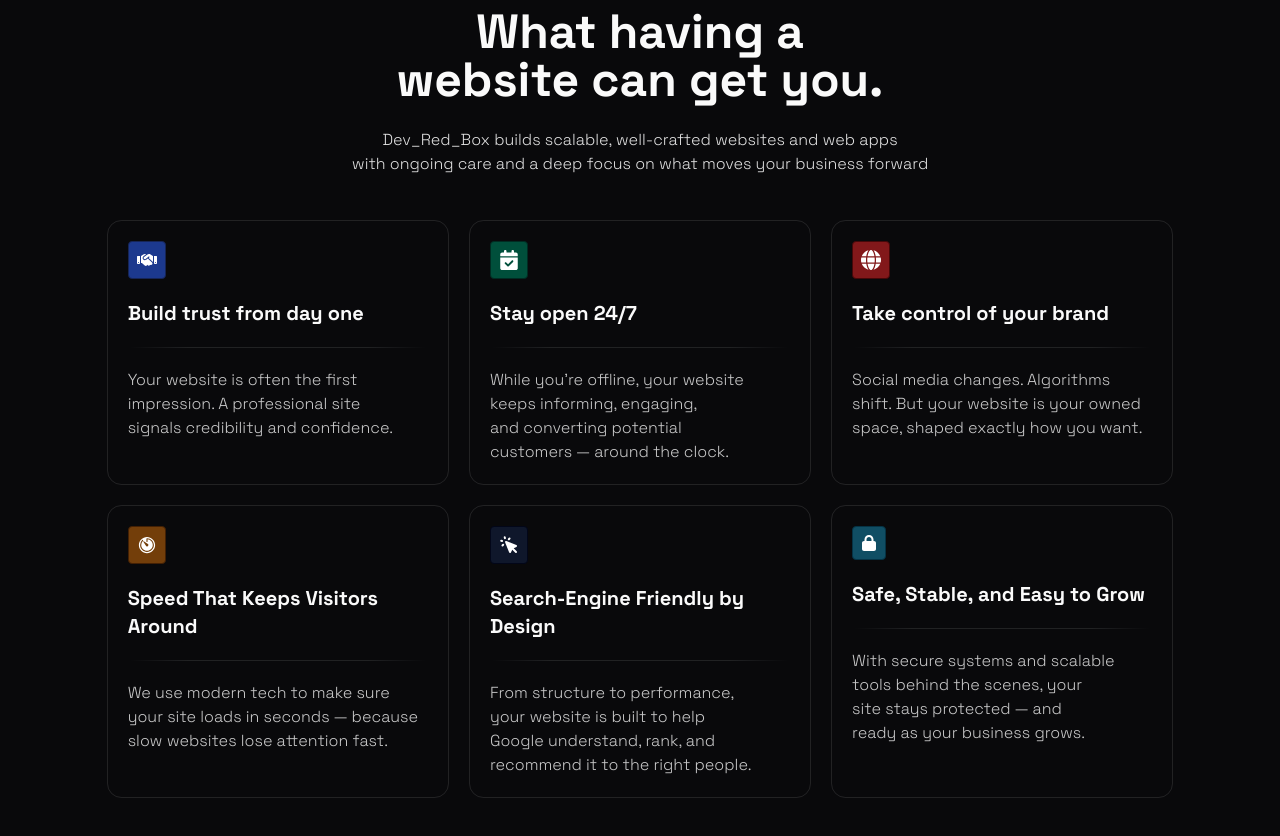
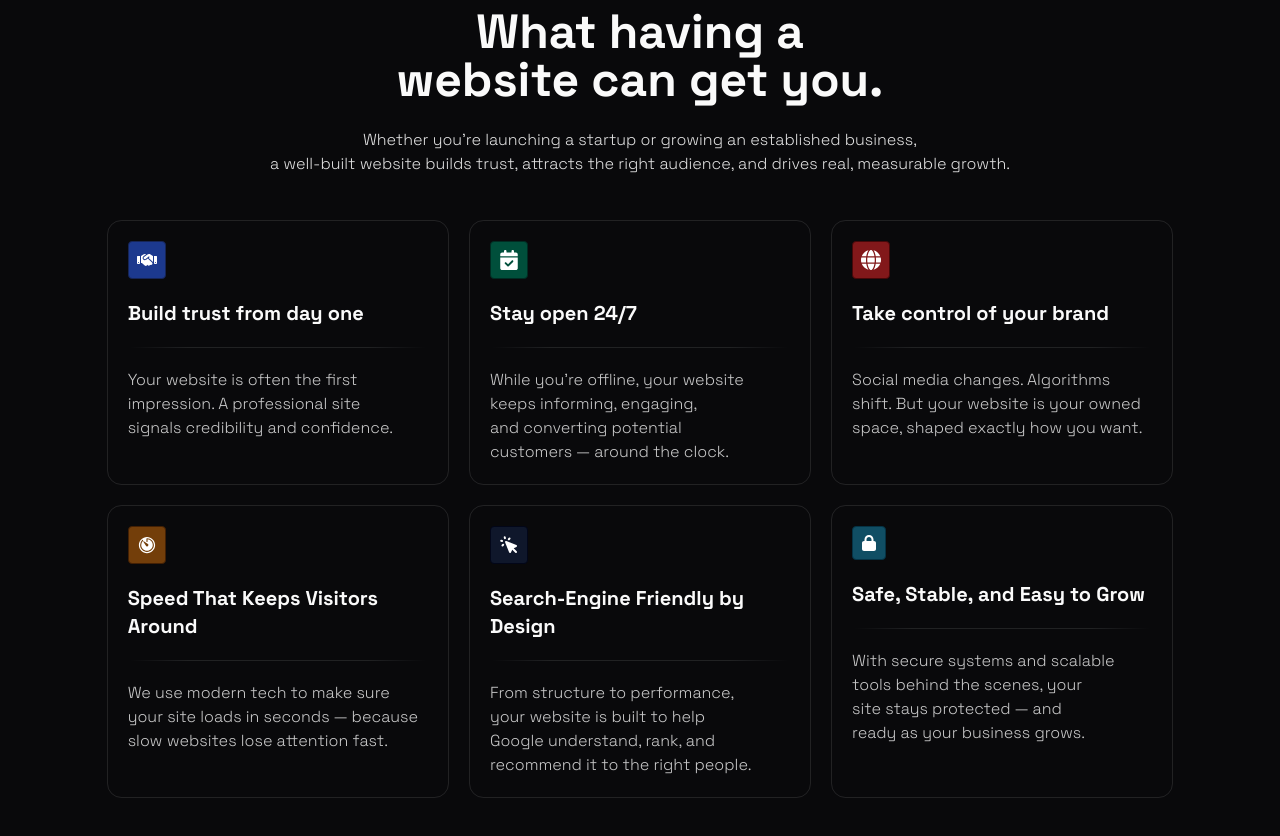
Before and after one commit to ArmaanChaand/devredbox, a Next.js app: page / in a window 1280 px wide. Shown: the part 5280-6116 px from the top of the page. Built offline with nearby package versions, Linux system fonts and the light colour scheme.

Commit message:
web features section

```diff
--- a/components/home/web-features.tsx
+++ b/components/home/web-features.tsx
@@ -15,8 +15,10 @@ export default function WebFeaturesSection() {
 
       </h2>
       <p className=" text-base text-balance break-after-column text-foreground/90">
-        Dev_Red_Box builds scalable, well-crafted websites and web apps
-        <span className="md:block">{" "}with ongoing care and a deep focus on what moves your business forward</span>
+        Whether you&apos;re launching a startup or growing an established business,
+
+
+        <span className="md:block">{" "}a well-built website builds trust, attracts the right audience, and drives real, measurable growth.</span>
       </p>
       <div className="w-full mt-5 grid grid-cols-1 sm:grid-cols-2 md:grid-cols-1 gap-5">
         <div className="flex flex-col md:grid grid-cols-3 gap-5 w-full">
```
